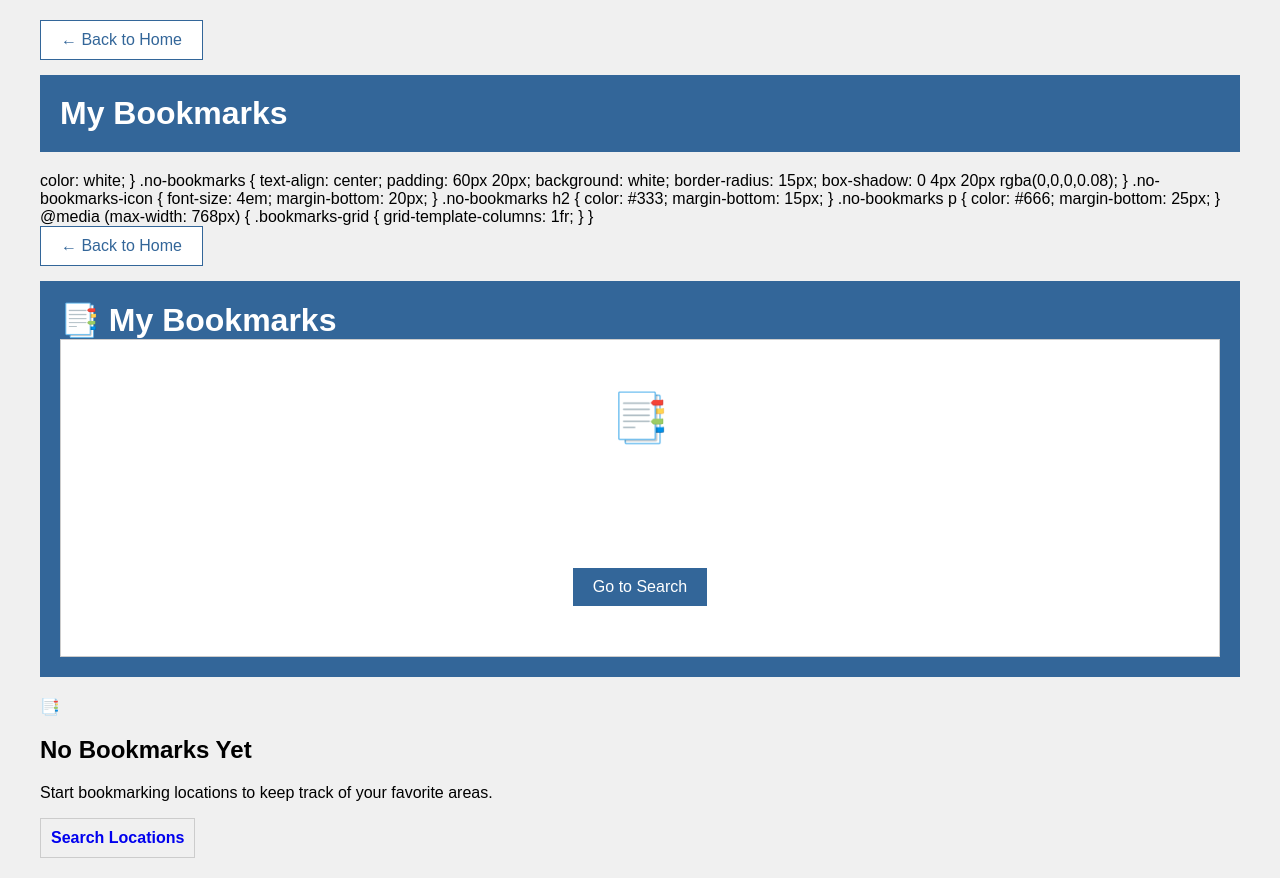
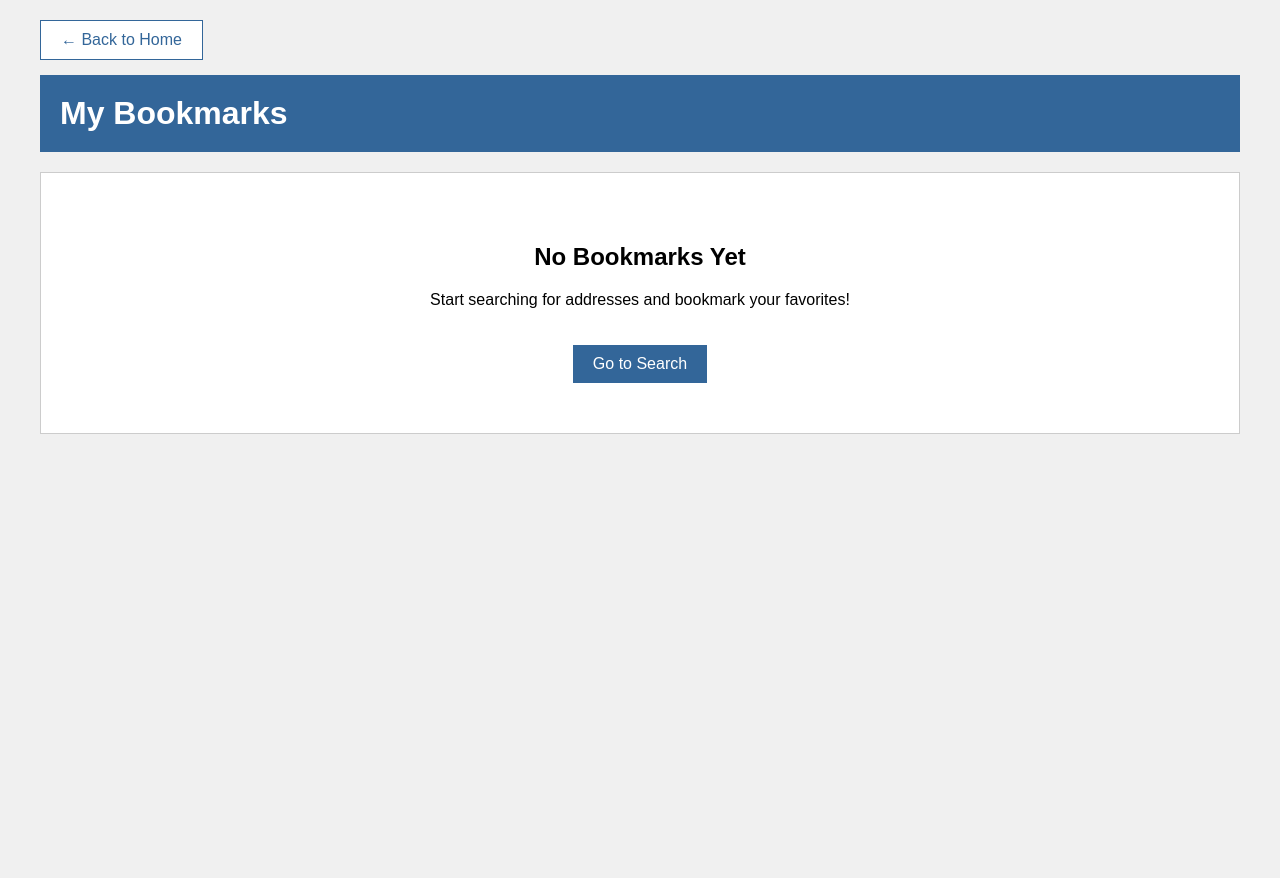
Before and after one commit to leonjas/NYC-Analytics-Database-Platform, a Flask app: page /bookmarks in a window 1280 px wide. After the commit the page ends 434 px from the top, so only its background shows below. Run offline with Flask 3, Linux system fonts and the light colour scheme; parts of the project's set-up code (start-up, migrations or seed data) failed here and were passed over.

```diff
--- a/webserver/templates/analytics.html
+++ b/webserver/templates/analytics.html
@@ -161,7 +161,8 @@
         {% if first_address %}
         {% set parts = first_address.split(none, 1) %}
         {% if parts|length >= 2 %}
-        <a href="/compare?house_number1={{ parts[0] }}&street1={{ parts[1] }}&borough1={{ data.borough_name }}&start_date={{ start_date }}&end_date={{ end_date }}">Compare</a>
+        {% set street_clean = parts[1].split(',')[0] %}
+        <a href="/compare?house_number1={{ parts[0] }}&street1={{ street_clean }}&borough1={{ data.borough_name }}&start_date={{ start_date }}&end_date={{ end_date }}">Compare</a>
         {% else %}
         <a href="/compare?borough1={{ data.borough_name }}&start_date={{ start_date }}&end_date={{ end_date }}">Compare</a>
         {% endif %}
--- a/webserver/templates/bookmarks.html
+++ b/webserver/templates/bookmarks.html
@@ -90,7 +90,8 @@
             text-align: center;
             text-decoration: none;
             font-weight: bold;
-            border: 1px solid #ccc;
+            border: none;
+            cursor: pointer;
         }
 
         .btn-view {
@@ -101,7 +102,7 @@
         .btn-remove {
             background-color: white;
             color: #cc0000;
-            border-color: #cc0000;
+            border: 1px solid #cc0000;
         }
 
         .empty {
@@ -109,46 +110,6 @@
             padding: 50px;
             background-color: white;
             border: 1px solid #ccc;
-        }
-
-        .empty-icon {
-            font-size: 48px;
-            color: #ccc;
-            margin-bottom: 20px;
-        }
-    </style>
-</head>
-<body>
-    <div class="container">
-        <a href="/" class="back-link">← Back to Home</a>
-
-        <div class="header">
-            <h1>My Bookmarks</h1>
-        </div>
-            color: white;
-        }
-
-        .no-bookmarks {
-            text-align: center;
-            padding: 60px 20px;
-            background: white;
-            border-radius: 15px;
-            box-shadow: 0 4px 20px rgba(0,0,0,0.08);
-        }
-
-        .no-bookmarks-icon {
-            font-size: 4em;
-            margin-bottom: 20px;
-        }
-
-        .no-bookmarks h2 {
-            color: #333;
-            margin-bottom: 15px;
-        }
-
-        .no-bookmarks p {
-            color: #666;
-            margin-bottom: 25px;
         }
 
         @media (max-width: 768px) {
@@ -163,7 +124,8 @@
         <a href="/" class="back-link">← Back to Home</a>
 
         <div class="header">
-            <h1>📑 My Bookmarks</h1>
+            <h1>My Bookmarks</h1>
+        </div>
 
         {% if bookmarks %}
             <div class="bookmarks-grid">
@@ -202,7 +164,6 @@
             </div>
         {% else %}
             <div class="empty">
-                <div class="empty-icon">📑</div>
                 <h2>No Bookmarks Yet</h2>
                 <p>Start searching for addresses and bookmark your favorites!</p>
                 <a href="/" style="display: inline-block; margin-top: 20px; padding: 10px 20px; background-color: #336699; color: white; text-decoration: none;">Go to Search</a>
@@ -223,59 +184,3 @@
     </script>
 </body>
 </html>
-        </div>
-
-        {% if bookmarks %}
-            <div class="bookmarks-grid">
-                {% for bbl_data in bookmarks %}
-                <div class="bookmark-card">
-                    <div class="bbl-header">
-                        <div class="bbl-code">{{ bbl_data.bbl }}</div>
-                        <div class="borough-badge">{{ bbl_data.borough_name }}</div>
-                    </div>
-
-                    <div class="stats-summary">
-                        <div class="stat-item">
-                            <span class="stat-label">Service Requests</span>
-                            <span class="stat-value">{{ '{:,}'.format(bbl_data.total_requests) }}</span>
-                        </div>
-                        <div class="stat-item">
-                            <span class="stat-label">Active Requests</span>
-                            <span class="stat-value">{{ '{:,}'.format(bbl_data.total_active) }}</span>
-                        </div>
-                        <div class="stat-item">
-                            <span class="stat-label">Property Sales</span>
-                            <span class="stat-value">{{ '{:,}'.format(bbl_data.num_sales) }}</span>
-                        </div>
-                        {% if bbl_data.num_sales > 0 %}
-                        <div class="stat-item">
-                            <span class="stat-label">Median Sale Price</span>
-                            <span class="stat-value">${{ '{:,.0f}'.format(bbl_data.median_sale_price) }}</span>
-                        </div>
-                        {% endif %}
-                    </div>
-
-                    <div class="actions">
-                        <a href="/analytics/{{ bbl_data.bbl }}" class="btn btn-primary">
-                            View Analytics
-                        </a>
-                        <a href="/compare?bbl1={{ bbl_data.bbl }}" class="btn btn-secondary">
-                            Compare
-                        </a>
-                    </div>
-                </div>
-                {% endfor %}
-            </div>
-        {% else %}
-            <div class="no-bookmarks">
-                <div class="no-bookmarks-icon">📑</div>
-                <h2>No Bookmarks Yet</h2>
-                <p>Start bookmarking locations to keep track of your favorite areas.</p>
-                <a href="/" class="btn btn-primary" style="display: inline-block; max-width: 200px;">
-                    Search Locations
-                </a>
-            </div>
-        {% endif %}
-    </div>
-</body>
-</html>
```
Also changed, not shown: webserver/templates/compare.html (+3 -10 lines).
